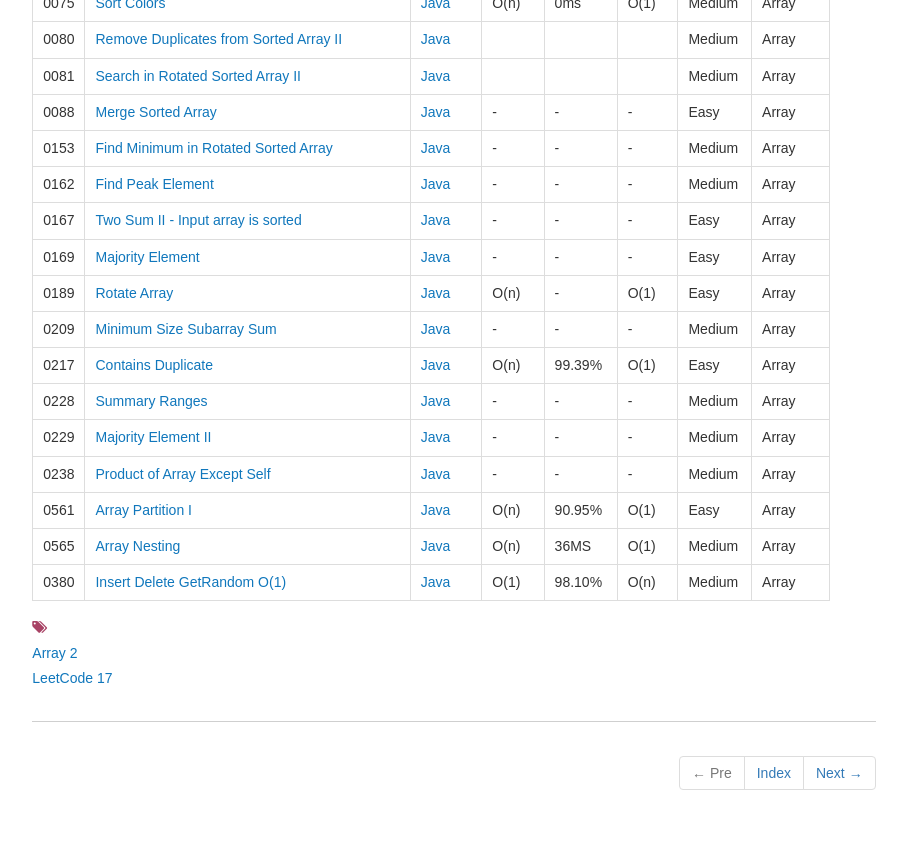
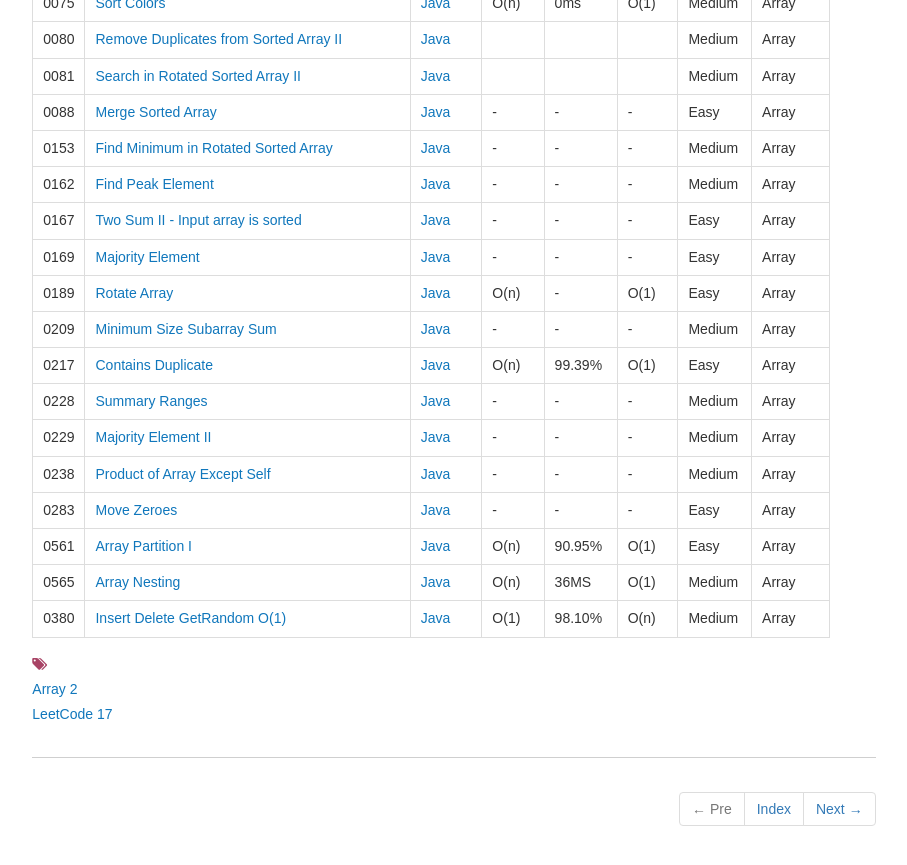
Before and after one commit to dunso/algorithm, a Jekyll site: the page built from docs/_posts/2017-11-29-Array.md, in a window 1280 px wide and 900 px high, scrolled down 675 px. Shown: the top 865 px of the window, without its empty margins (186-1093 px from the left). Built offline with Jekyll 4.4.1, drawn with Linux system fonts in a browser that asks for light colours; nearby versions of some CDN libraries.

Commit message:
Add index of LeetCode0283.java to docs

```diff
--- a/docs/_posts/2017-11-29-Array.md
+++ b/docs/_posts/2017-11-29-Array.md
@@ -39,6 +39,7 @@
 |0228|[Summary Ranges](https://leetcode.com/problems/summary-ranges) | [Java](https://e.srl/leetcode-228/)  |-|-|-|  Medium |Array|
 |0229|[Majority Element II](https://leetcode.com/problems/majority-element-ii/) | [Java](https://e.srl/leetcode-229/)  |-|-|-|  Medium |Array|
 |0238|[Product of Array Except Self](https://leetcode.com/problems/product-of-array-except-self) | [Java](https://e.srl/leetcode-238/)  |-|-|-|  Medium |Array|
+|0283|[Move Zeroes](https://leetcode.com/problems/move-zeroes/) | [Java](https://e.srl/leetcode-283/)  |-|-|-|  Easy |Array|
 |0561|[Array Partition I](https://leetcode.com/problems/array-partition-i)| [Java](https://e.srl/leetcode-561/)  | O(n) |90.95%| O(1)  |  Easy |Array|
 |0565|[Array Nesting](https://leetcode.com/problems/array-nesting)| [Java](https://e.srl/leetcode-565/)  | O(n) |36MS| O(1)  |  Medium |Array|
 |0380|[Insert Delete GetRandom O(1)](https://leetcode.com/problems/insert-delete-getrandom-o1/) | [Java](https://e.srl/leetcode-380/)  | O(1) |98.10%| O(n)  |  Medium |Array|
```
